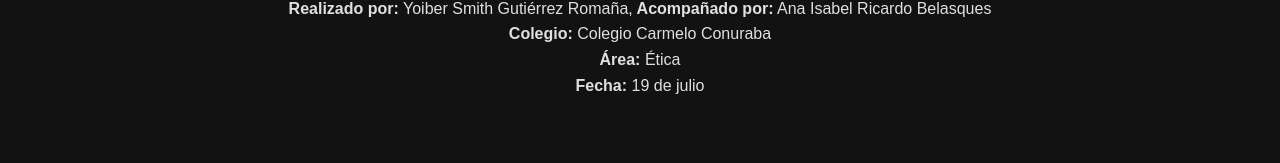
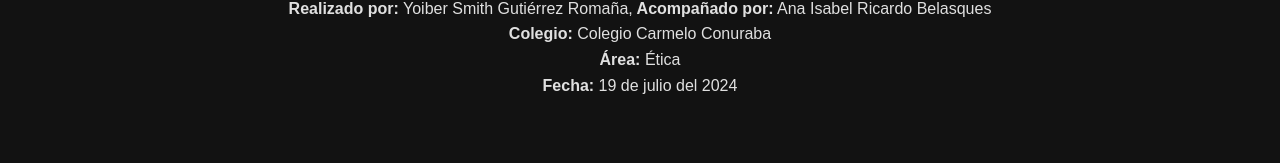
Before and after one commit to SPDGula/Organic-Glow-Insights-test, a plain HTML site: page index.html in a window 1280 px wide. Shown: the part 522-685 px from the top of the page. Drawn offline with Linux system fonts and the light colour scheme.

Commit message:
index.html

```diff
--- a/index.html
+++ b/index.html
@@ -41,7 +41,7 @@
                     <p><strong>Realizado por:</strong> Yoiber Smith Gutiérrez Romaña,<strong> Acompañado por:</strong> Ana Isabel Ricardo Belasques</p>
                     <p><strong>Colegio:</strong> Colegio Carmelo Conuraba</p>
                     <p><strong>Área:</strong> Ética</p>
-                    <p><strong>Fecha:</strong> 19 de julio</p>
+                    <p><strong>Fecha:</strong> 19 de julio del 2024</p>
                 </div>
             </section>
             <section id="introduccion">
```
